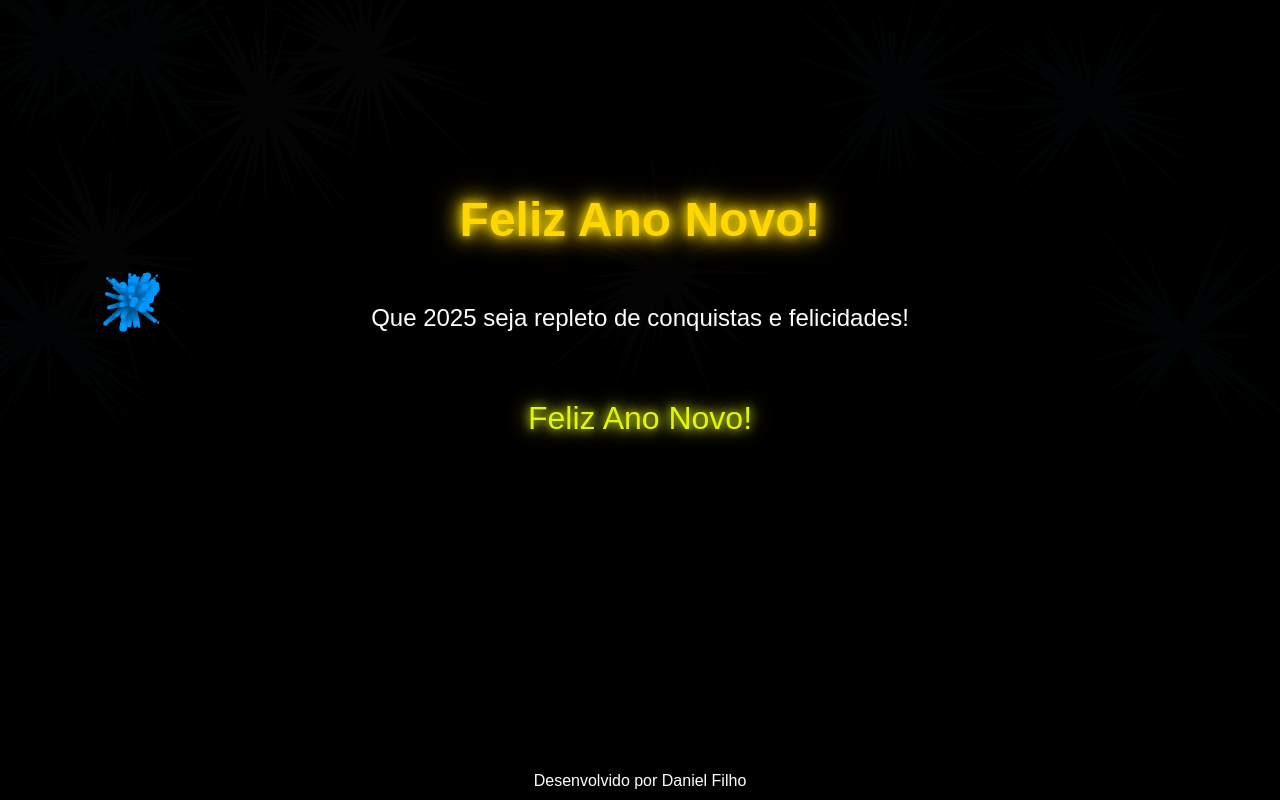
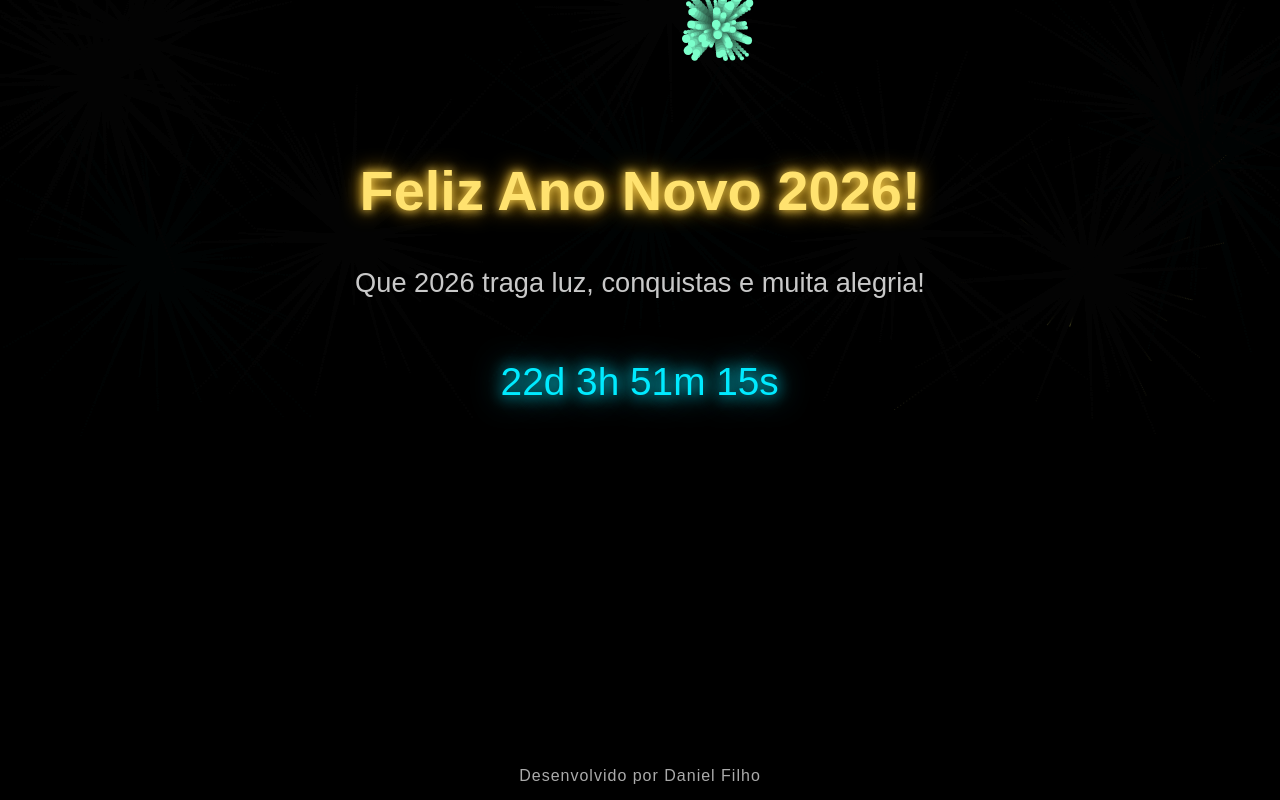
Before and after one commit to DanielFilho09/feliz-ano-novo, a plain HTML site: page index.html in a window 1280 px wide. Drawn offline with Linux system fonts and the light colour scheme.

Commit message:
Nova atualização para 2026
reajuste de codigo.

```diff
--- a/index.html
+++ b/index.html
@@ -3,9 +3,8 @@
 <head>
   <meta charset="UTF-8" />
   <meta name="viewport" content="width=device-width, initial-scale=1.0" />
-  <title>Feliz Ano Novo!</title>
+  <title>Feliz Ano Novo 2026!</title>
 
-  <!-- Favicon -->
   <link rel="icon" href="https://cdn-icons-png.flaticon.com/512/3600/3600917.png" type="image/png" />
 
   <style>
@@ -17,61 +16,80 @@
       display: flex;
       justify-content: center;
       align-items: center;
-      background: black;
-      font-family: Arial, sans-serif;
+      background: radial-gradient(circle at center, #000014, #000000 70%);
+      font-family: "Poppins", Arial, sans-serif;
     }
 
     h1 {
-      color: gold;
-      font-size: 3em;
-      text-shadow: 0 0 10px gold, 0 0 20px yellow, 0 0 30px orange;
+      color: #ffe26f;
+      font-size: 3.5em;
+      text-shadow: 0 0 10px #ffdf59, 0 0 25px #ffae00, 0 0 45px #ff8400;
+      animation: glow 2.5s ease-in-out infinite alternate;
       position: absolute;
-      top: 20%;
+      top: 15%;
       text-align: center;
     }
 
+    @keyframes glow {
+      from { text-shadow: 0 0 10px #ffd95a, 0 0 20px #ffb300; }
+      to   { text-shadow: 0 0 25px #ffe26f, 0 0 45px #ffae00; }
+    }
+
     p {
-      color: white;
-      font-size: 1.5em;
+      color: #ffffffc9;
+      font-size: 1.7em;
       position: absolute;
-      top: 35%;
+      top: 30%;
       text-align: center;
     }
 
     #countdown {
-      color: rgb(229, 245, 7);
-      font-size: 2em;
+      color: #00eaff;
+      font-size: 2.4em;
       position: absolute;
-      top: 50%;
+      top: 45%;
       text-align: center;
-      text-shadow: 0 0 10px rgb(218, 255, 8), 0 0 20px rgb(255, 251, 34);
+      text-shadow: 0 0 15px #00eaff, 0 0 30px #00bcd4;
+      animation: pulse 1.8s infinite;
+    }
+
+    @keyframes pulse {
+      0%   { transform: scale(1); }
+      50%  { transform: scale(1.07); }
+      100% { transform: scale(1); }
     }
 
     canvas {
       position: absolute;
       top: 0;
       left: 0;
+      z-index: -1;
     }
 
     footer {
       position: absolute;
-      bottom: 10px;
-      color: white;
+      bottom: 15px;
+      color: #ffffffaa;
       font-size: 1em;
+      letter-spacing: 1px;
     }
   </style>
 </head>
 <body>
+
   <canvas id="fireworks"></canvas>
-  <h1>Feliz Ano Novo!</h1>
-  <p>Que 2025 seja repleto de conquistas e felicidades!</p>
+
+  <h1>Feliz Ano Novo 2026!</h1>
+  <p>Que 2026 traga luz, conquistas e muita alegria!</p>
+
   <div id="countdown"></div>
+
   <footer>Desenvolvido por Daniel Filho</footer>
 
   <script>
-    // Relógio de Contagem Regressiva
+    // Contagem Regressiva para 2026
     const countdownElement = document.getElementById('countdown');
-    const targetDate = new Date('Jan 1, 2025 00:00:00').getTime();
+    const targetDate = new Date('Jan 1, 2026 00:00:00').getTime();
 
     function updateCountdown() {
       const now = new Date().getTime();
@@ -82,16 +100,16 @@
       const minutes = Math.floor((distance % (1000 * 60 * 60)) / (1000 * 60));
       const seconds = Math.floor((distance % (1000 * 60)) / 1000);
 
-      countdownElement.innerHTML = `${hours}h ${minutes}m ${seconds}s`;
+      countdownElement.innerHTML = `${days}d ${hours}h ${minutes}m ${seconds}s`;
 
       if (distance < 0) {
-        countdownElement.innerHTML = 'Feliz Ano Novo!';
+        countdownElement.innerHTML = "Feliz Ano Novo!";
       }
     }
 
     setInterval(updateCountdown, 1000);
 
-    // Animação de Fogos de Artifício
+    // Fogos de Artifício
     const canvas = document.getElementById('fireworks');
     const ctx = canvas.getContext('2d');
 
@@ -99,6 +117,7 @@
     canvas.height = window.innerHeight;
 
     const particles = [];
+
     class Particle {
       constructor(x, y, size, color, speedX, speedY) {
         this.x = x;
@@ -112,35 +131,34 @@
       update() {
         this.x += this.speedX;
         this.y += this.speedY;
-        this.size *= 0.95;
+        this.size *= 0.96;
       }
 
       draw() {
         ctx.fillStyle = this.color;
         ctx.beginPath();
         ctx.arc(this.x, this.y, this.size, 0, Math.PI * 2);
-        ctx.closePath();
         ctx.fill();
       }
     }
 
     function createFirework() {
-      const colors = ['#ff6f61', '#ffcc29', '#00d084', '#0096ff', '#e91e63'];
-      const particlesCount = 50;
+      const colors = ['#00eaff', '#ff6f91', '#f9f871', '#7cffcb', '#ff9a76'];
+      const particlesCount = 60;
       const x = Math.random() * canvas.width;
-      const y = Math.random() * canvas.height * 0.5;
+      const y = Math.random() * canvas.height * 0.4;
       const color = colors[Math.floor(Math.random() * colors.length)];
 
       for (let i = 0; i < particlesCount; i++) {
         const size = Math.random() * 5 + 2;
-        const speedX = (Math.random() - 0.5) * 5;
-        const speedY = (Math.random() - 0.5) * 5;
+        const speedX = (Math.random() - 0.5) * 6;
+        const speedY = (Math.random() - 0.5) * 6;
         particles.push(new Particle(x, y, size, color, speedX, speedY));
       }
     }
 
     function animateFireworks() {
-      ctx.fillStyle = 'rgba(0, 0, 0, 0.1)';
+      ctx.fillStyle = 'rgba(0, 0, 0, 0.15)';
       ctx.fillRect(0, 0, canvas.width, canvas.height);
 
       particles.forEach((particle, index) => {
@@ -159,5 +177,6 @@
 
     animateFireworks();
   </script>
+
 </body>
 </html>
```
